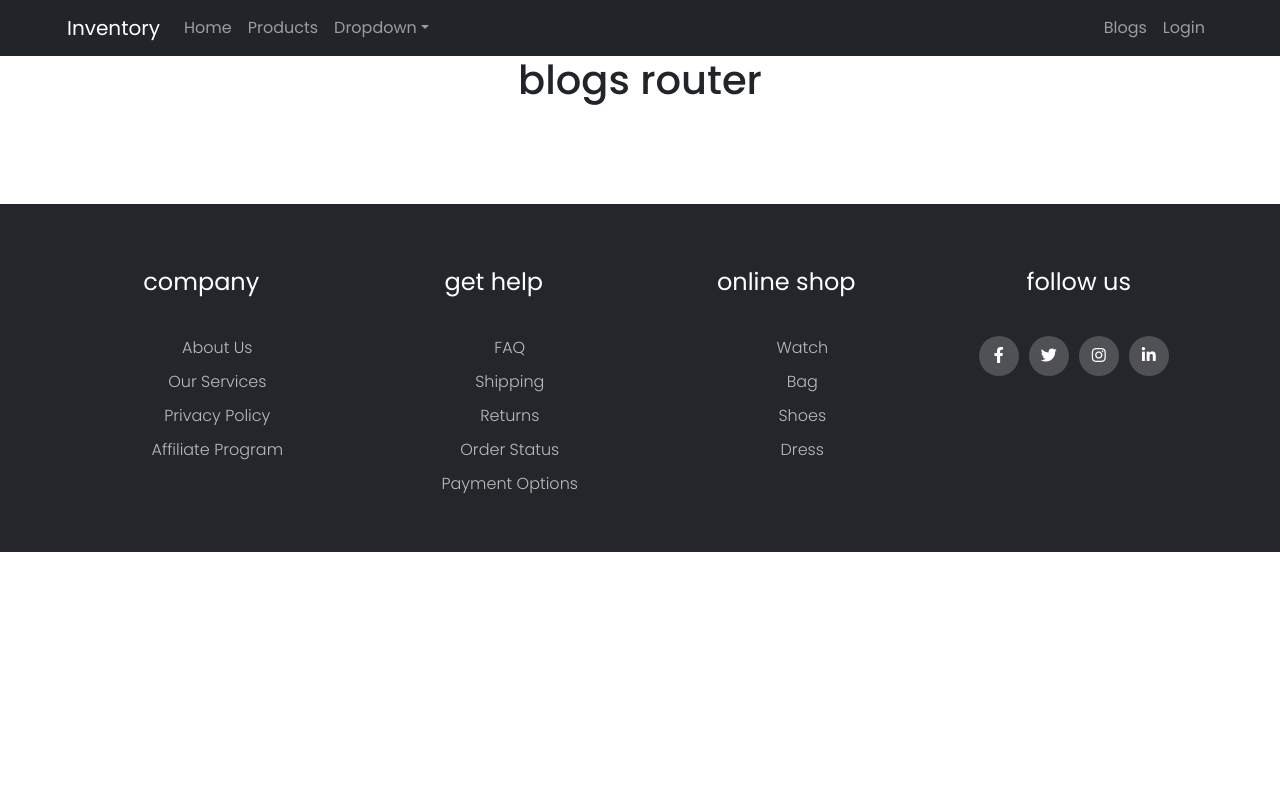
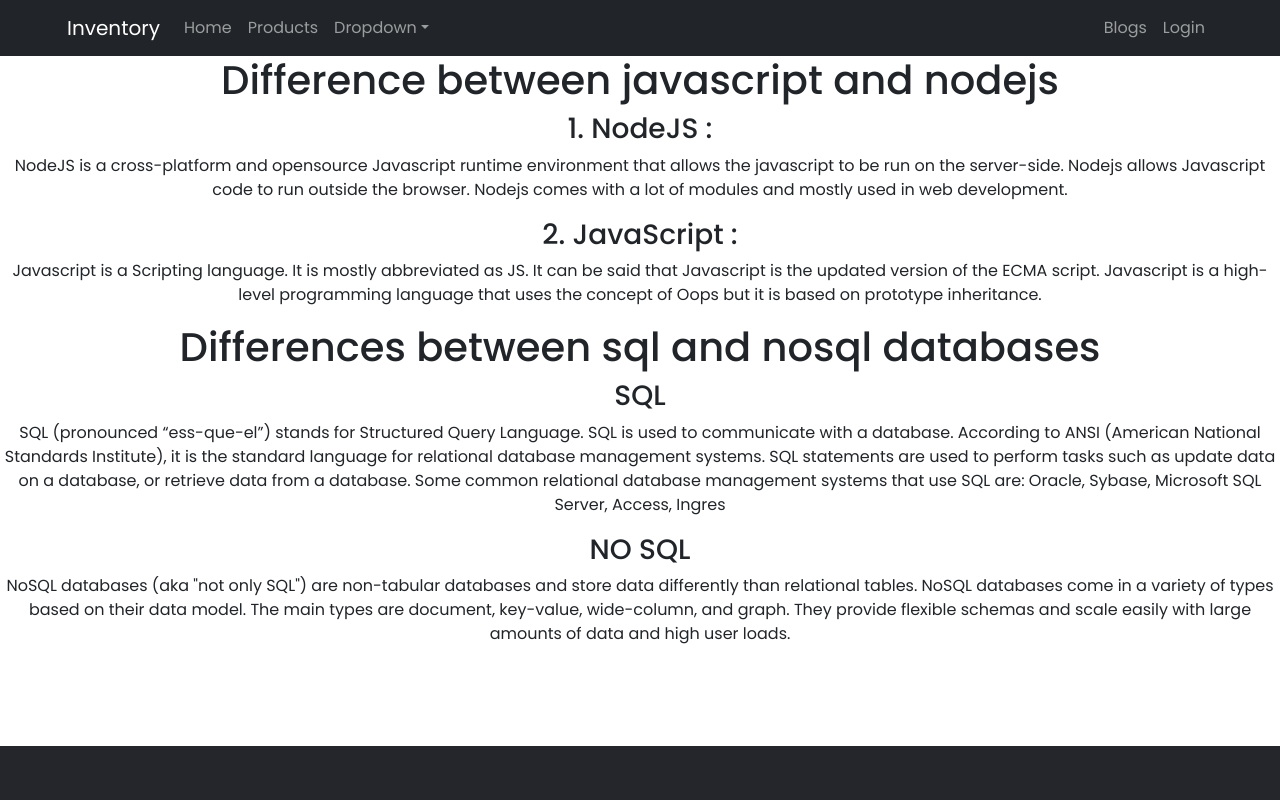
Before and after one commit to Mossahid123/Inventory-Client-Site, a React (Create React App) app: page /blogs in a window 1280 px wide. Shown: the top 800 px of the page. Built offline with nearby package versions, Linux system fonts and the light colour scheme; no server answers.

Commit message:
blogs done

```diff
--- a/src/App.js
+++ b/src/App.js
@@ -12,6 +12,7 @@ import ProductDetail from './Pages/ProductDetail/ProductDetail';
 import Product from './Pages/Product/Product';
 import AddProduct from './Pages/AddProduct/AddProduct';
 import ManageProducts from './Pages/ManageProducts/ManageProducts';
+import { ToastContainer } from 'react-bootstrap';
 
 function App() {
   return (
@@ -47,6 +48,7 @@ function App() {
         <Route path="*" element={<NotFound></NotFound>}></Route>
       </Routes>
       <Footer></Footer>
+      <ToastContainer></ToastContainer>
     </div>
   );
 }
--- a/src/Pages/AddProduct/AddProduct.js
+++ b/src/Pages/AddProduct/AddProduct.js
@@ -4,7 +4,7 @@ import { toast } from 'react-toastify';
 
 
 const AddProduct = () => {
-    const { register, handleSubmit } = useForm();
+    const { register, handleSubmit, reset } = useForm();
     const onSubmit = data => {
         console.log(data)
         const url =" http://localhost:5000/product";
@@ -17,6 +17,7 @@ const AddProduct = () => {
         })
         .then(res => res.json())
         .then(result =>{
+            reset(result);
             console.log(result);
             toast('product added')
         })
--- a/src/Pages/Blogs/Blogs.js
+++ b/src/Pages/Blogs/Blogs.js
@@ -3,7 +3,31 @@ import React from 'react';
 const Blogs = () => {
     return (
         <div>
-           <h1>blogs router</h1>
+            <div>
+                <h1>Difference between javascript and nodejs</h1>
+                <p>
+                    <h3>1. NodeJS :</h3>
+                    NodeJS is a cross-platform and opensource Javascript runtime environment that allows the javascript to be run on the server-side. Nodejs allows Javascript code to run outside the browser. Nodejs comes with a lot of modules and mostly used in web development. </p>
+                <p>
+                  <h3>     2. JavaScript :</h3>
+                    Javascript is a Scripting language. It is mostly abbreviated as JS. It can be said that Javascript is the updated version of the ECMA script. Javascript is a high-level programming language that uses the concept of Oops but it is based on prototype inheritance.
+                </p>
+            </div>
+            <div>
+                <h1> Differences between sql and nosql databases</h1>
+                <p>
+                     <h3>SQL</h3>
+                     <p>
+                     SQL (pronounced “ess-que-el”) stands for Structured Query Language. SQL is used to communicate with a database. According to ANSI (American National Standards Institute), it is the standard language for relational database management systems. SQL statements are used to perform tasks such as update data on a database, or retrieve data from a database. Some common relational database management systems that use SQL are: Oracle, Sybase, Microsoft SQL Server, Access, Ingres
+                     </p>
+                     <h3>NO SQL</h3>
+                     <p>
+                     NoSQL databases (aka "not only SQL") are non-tabular databases and store data differently than relational tables. NoSQL databases come in a variety of types based on their data model. The main types are document, key-value, wide-column, and graph. They provide flexible schemas and scale easily with large amounts of data and high user loads.
+                     </p>
+                     <h3></h3>
+
+                </p>
+            </div>
         </div>
     );
 };
--- a/src/Pages/ManageProducts/ManageProducts.js
+++ b/src/Pages/ManageProducts/ManageProducts.js
@@ -31,8 +31,8 @@ const ManageProducts = () => {
                     {
                         products.map(product =>
                             <div key={product._id}>
-                                <Card style={{ width: '18rem' }}>
-                                    <Card.Img variant="top" src={product.img} />
+                                <Card style={{ width: '18rem', height: '40rem' }}>
+                                    <Card.Img style={{ height: '300px' }} variant="top" src={product.img} />
                                     <Card.Body>
                                         <Card.Title>{product.name}</Card.Title>
                                         <p>
@@ -45,7 +45,7 @@ const ManageProducts = () => {
                                             Quantity: {product.quantity}
                                         </p>
                                         <p>
-                                            Descriptions: {product.description}
+                                            Descriptions: {product.description.slice(0, 20)}
                                         </p>
                                         <Link to={`/addproduct`}>
                                             <Button className='btn btn-primary m-2 '>Add new product </Button>
--- a/src/Pages/Product/Product.js
+++ b/src/Pages/Product/Product.js
@@ -27,7 +27,7 @@ const Product = ({ product }) => {
               Quantity: {quantity}
             </p>
             <p>
-              Descriptions: {description}
+              Descriptions: {description.slice(0 , 20)}
             </p>
 
             <Button className="btn btn-primary w-100 rounded-2 " onClick={() =>navigateToProductDetail(_id)}  >Update</Button>
```
